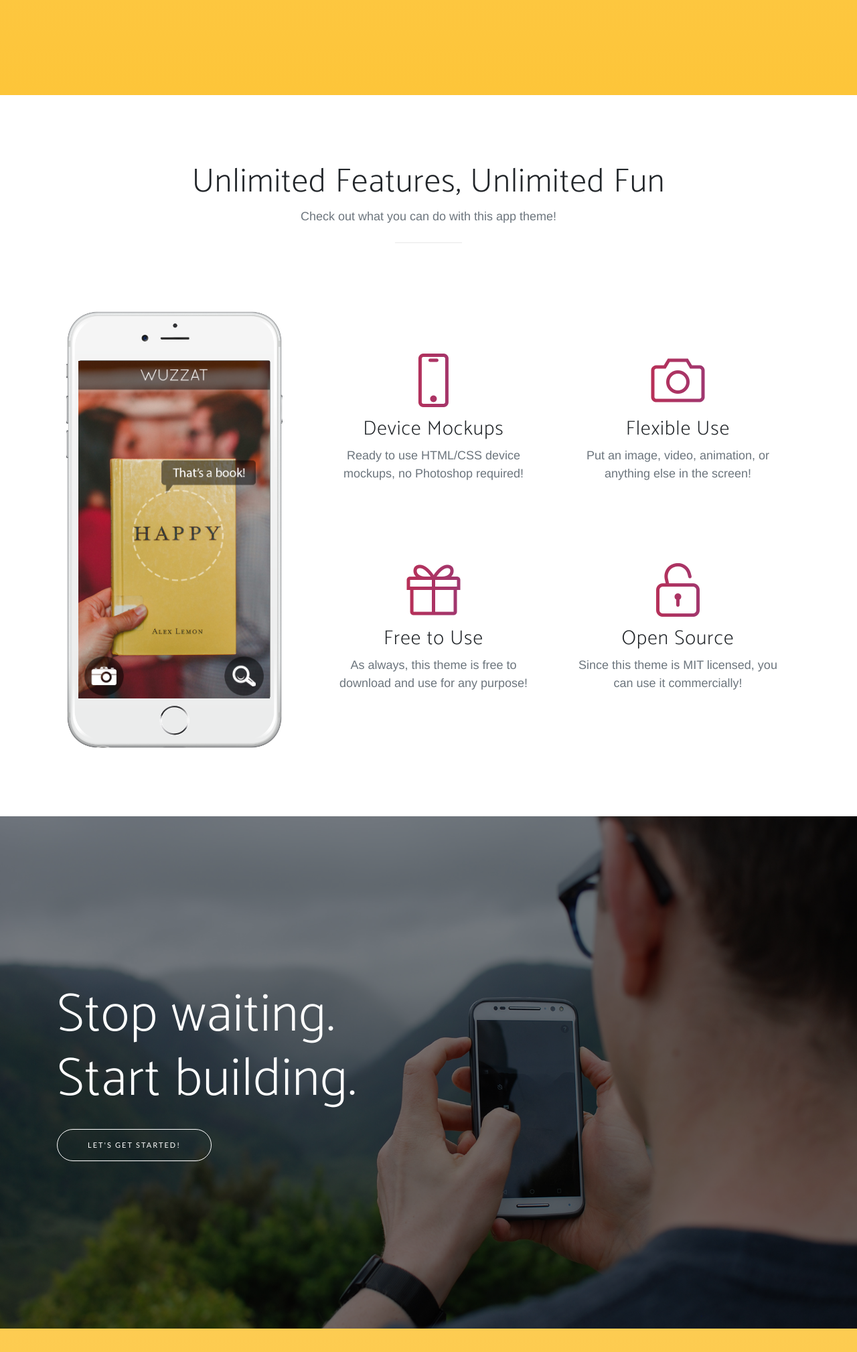
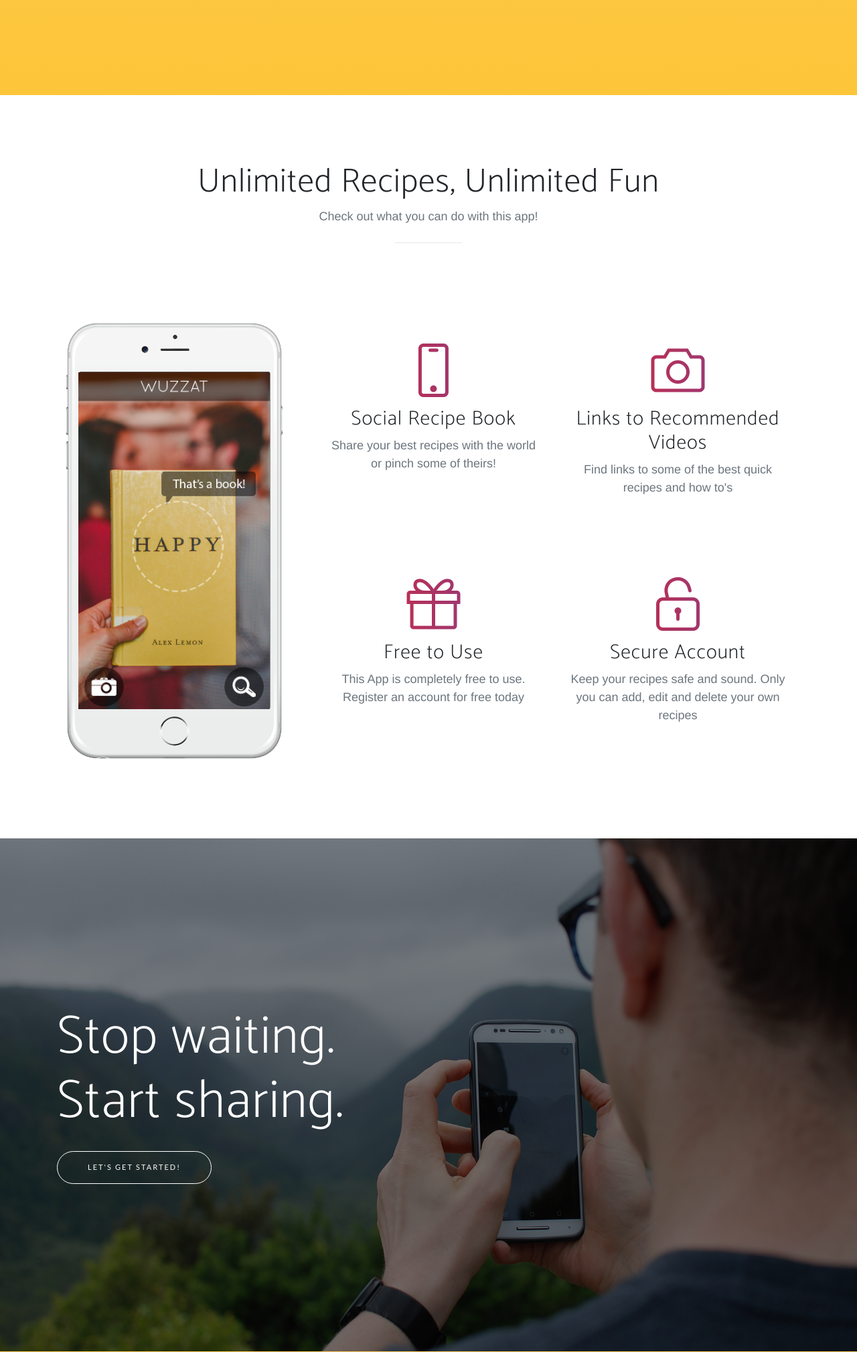
Before and after one commit to LRomero2/Sweet-Treats, a Flask app: page /add_recipe in a window 1280 px wide. Shown: the part 1241-3260 px from the top of the page at 67% size. Run offline with Flask 2, Linux system fonts and the light colour scheme; data that the repository does not hold is empty; some libraries are stand-ins or nearby versions; some web fonts are replaced.

Commit message:
Edited text on landing pageto suit the recie project.

```diff
--- a/templates/base.html
+++ b/templates/base.html
@@ -108,8 +108,8 @@
   <section class="features" id="features">
     <div class="container">
       <div class="section-heading text-center">
-        <h2>Unlimited Features, Unlimited Fun</h2>
-        <p class="text-muted">Check out what you can do with this app theme!</p>
+        <h2>Unlimited Recipes, Unlimited Fun</h2>
+        <p class="text-muted">Check out what you can do with this app!</p>
         <hr>
       </div>
       <div class="row">
@@ -134,15 +134,15 @@
               <div class="col-lg-6">
                 <div class="feature-item">
                   <i class="icon-screen-smartphone text-primary"></i>
-                  <h3>Device Mockups</h3>
-                  <p class="text-muted">Ready to use HTML/CSS device mockups, no Photoshop required!</p>
+                  <h3>Social Recipe Book</h3>
+                  <p class="text-muted">Share your best recipes with the world or pinch some of theirs!</p>
                 </div>
               </div>
               <div class="col-lg-6">
                 <div class="feature-item">
                   <i class="icon-camera text-primary"></i>
-                  <h3>Flexible Use</h3>
-                  <p class="text-muted">Put an image, video, animation, or anything else in the screen!</p>
+                  <h3>Links to Recommended Videos</h3>
+                  <p class="text-muted">Find links to some of the best quick recipes and how to's</p>
                 </div>
               </div>
             </div>
@@ -151,14 +151,14 @@
                 <div class="feature-item">
                   <i class="icon-present text-primary"></i>
                   <h3>Free to Use</h3>
-                  <p class="text-muted">As always, this theme is free to download and use for any purpose!</p>
+                  <p class="text-muted">This App is completely free to use. Register an account for free today</p>
                 </div>
               </div>
               <div class="col-lg-6">
                 <div class="feature-item">
                   <i class="icon-lock-open text-primary"></i>
-                  <h3>Open Source</h3>
-                  <p class="text-muted">Since this theme is MIT licensed, you can use it commercially!</p>
+                  <h3>Secure Account</h3>
+                  <p class="text-muted">Keep your recipes safe and sound. Only you can add, edit and delete your own recipes</p>
                 </div>
               </div>
             </div>
@@ -171,7 +171,7 @@
   <section class="cta">
     <div class="cta-content">
       <div class="container">
-        <h2>Stop waiting.<br>Start building.</h2>
+        <h2>Stop waiting.<br>Start sharing.</h2>
         <a href="#contact" class="btn btn-outline btn-xl js-scroll-trigger">Let's Get Started!</a>
       </div>
     </div>
```
